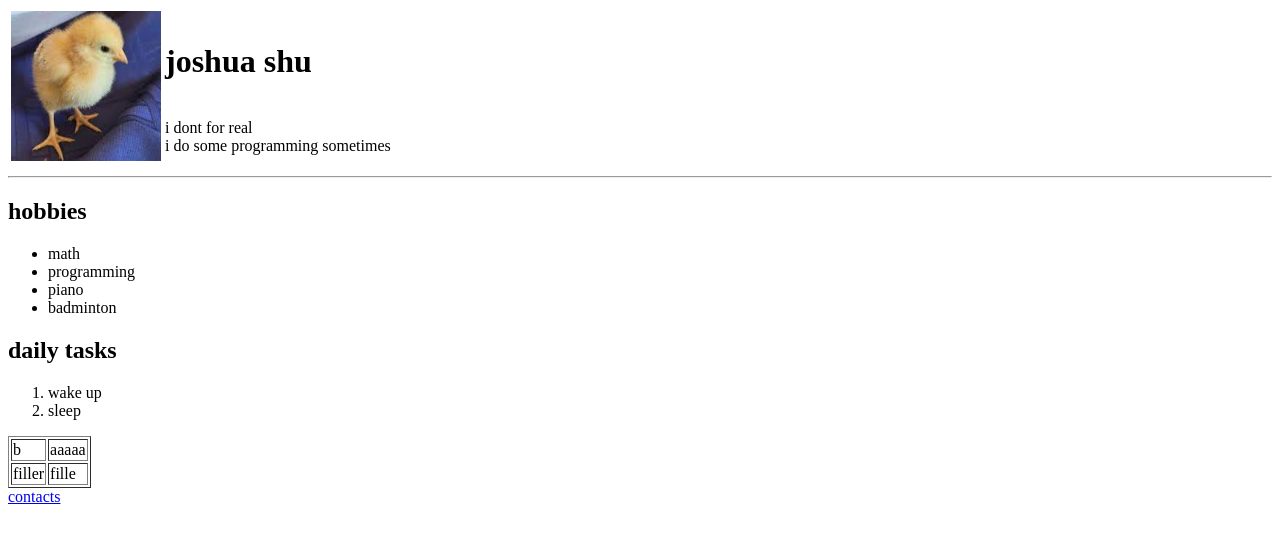
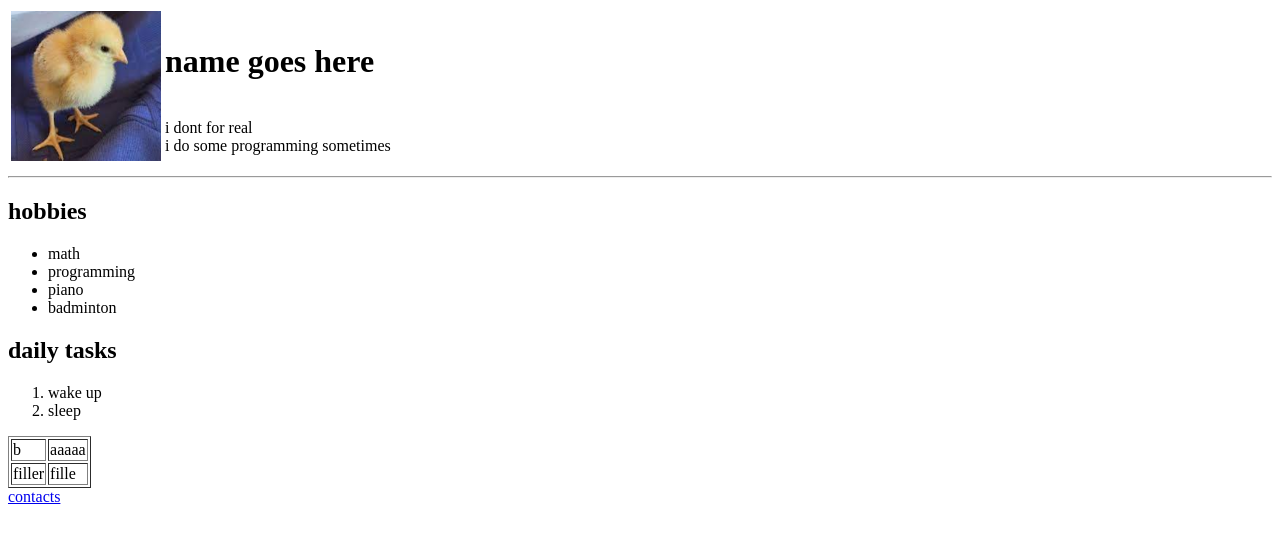
Before and after one commit to lollipopdud1/bruh, a plain HTML site: page index.html in a window 1280 px wide. Drawn offline with Linux system fonts and the light colour scheme.

Commit message:
Add files via upload

```diff
--- a/index.html
+++ b/index.html
@@ -7,7 +7,7 @@
     <table>
         <tr>
             <td><img src="e.png" alt="" height = "150" width = "150"></td>
-            <td><h1>joshua shu</h1><br><p1>i dont for real</p1><br> <p1>i do some programming sometimes</p1> </td>
+            <td><h1>name goes here</h1><br><p1>i dont for real</p1><br> <p1>i do some programming sometimes</p1> </td>
         </tr>
 
 
```
